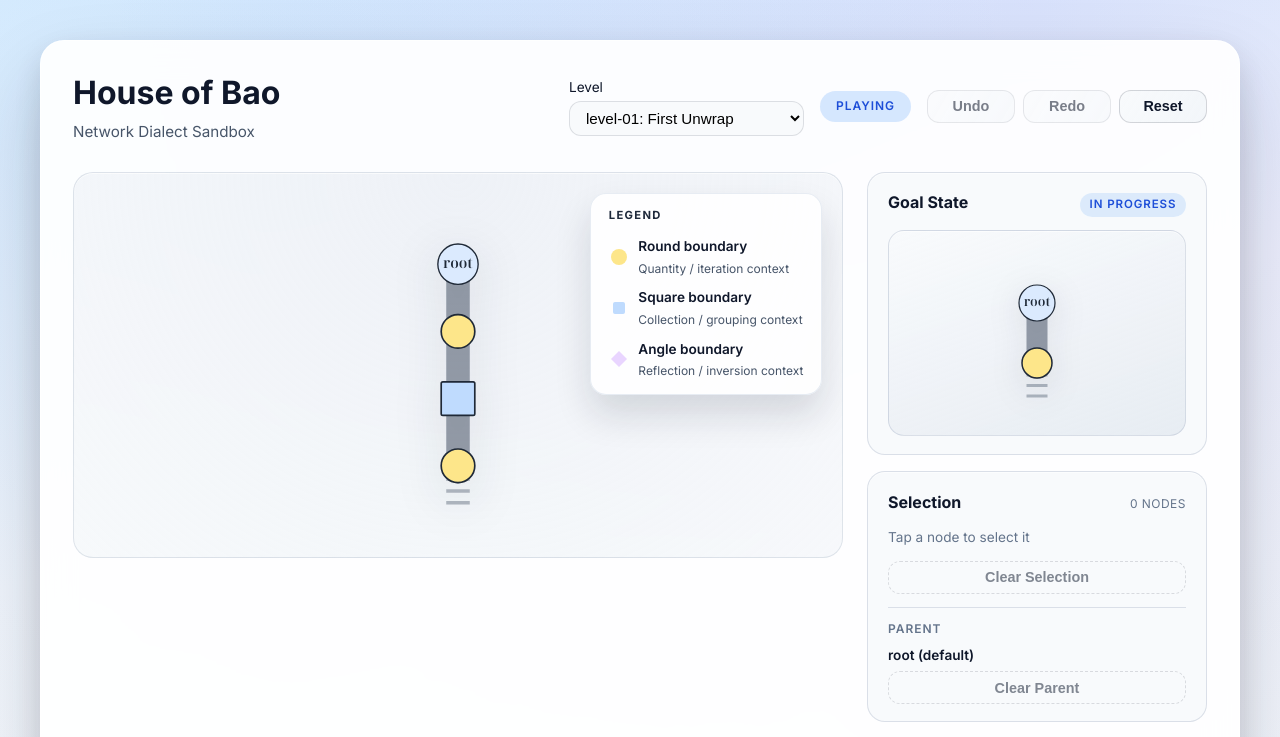
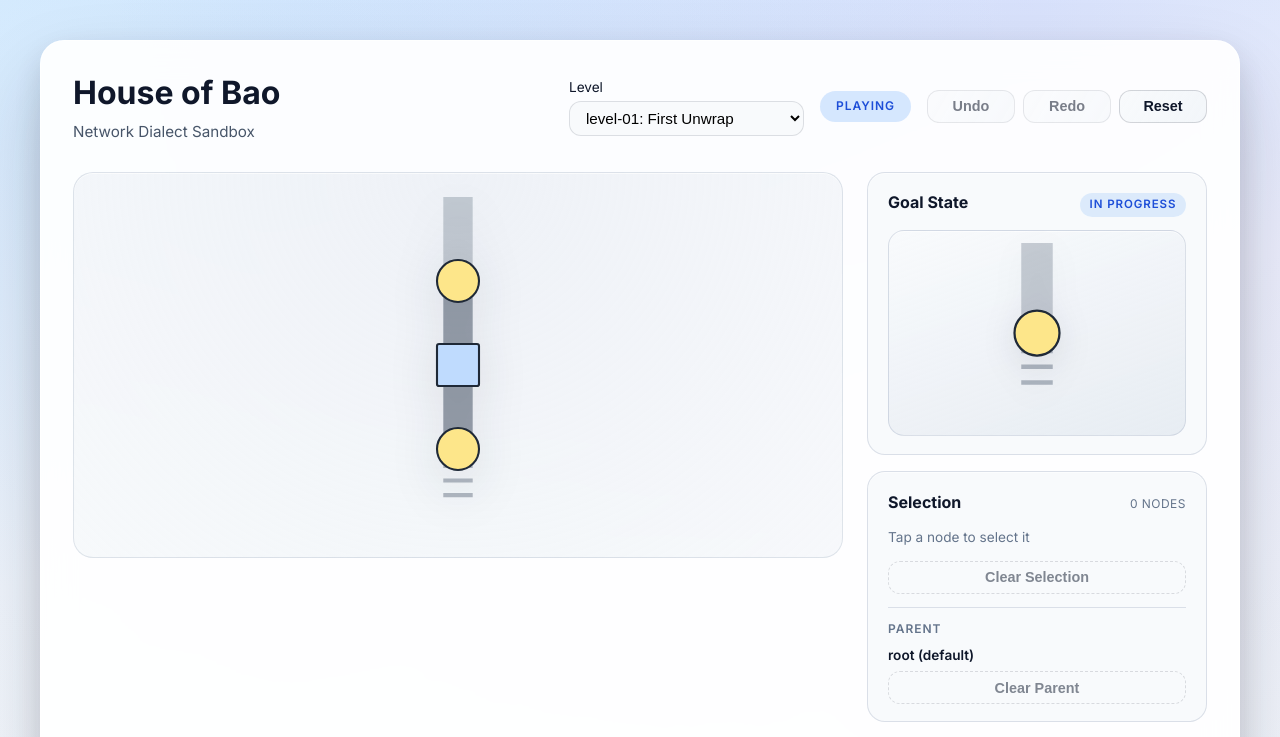
Before and after one commit to weavermarquez/house-of-bao, a React (Vite) app in the folder house-of-bao/: page / in a window 1280 px wide. Shown: the top 737 px of the page. Built offline with nearby package versions, Linux system fonts and the light colour scheme.

Commit message:
codex feat: Anchor top-level nodes to top

```diff
--- a/house-of-bao/src/dialects/network/NetworkView.tsx
+++ b/house-of-bao/src/dialects/network/NetworkView.tsx
@@ -16,33 +16,7 @@ const EDGE_STROKE = "#475569";
 const EDGE_WIDTH = 1.4;
 const EDGE_OPACITY = 0.55;
 const EDGE_STROKE_PARENT = "#38bdf8";
-
-const greekMap: Record<string, string> = {
-  alpha: "α",
-  beta: "β",
-  gamma: "γ",
-  delta: "δ",
-  epsilon: "ε",
-  zeta: "ζ",
-  eta: "η",
-  theta: "θ",
-  iota: "ι",
-  kappa: "κ",
-  lambda: "λ",
-  mu: "μ",
-  nu: "ν",
-  xi: "ξ",
-  omicron: "ο",
-  pi: "π",
-  rho: "ρ",
-  sigma: "σ",
-  tau: "τ",
-  upsilon: "υ",
-  phi: "φ",
-  chi: "χ",
-  psi: "ψ",
-  omega: "ω",
-};
+const ROOT_RADIUS = 1.2;
 
 const getNodeFill = (node: NetworkNode): string => {
   switch (node.type) {
@@ -67,15 +41,7 @@ const formatNodeLabel = (node: NetworkNode): string | undefined => {
   if (!node.label) {
     return undefined;
   }
-  const raw = node.label.trim();
-  if (node.type === "atom") {
-    const lower = raw.toLowerCase();
-    if (lower in greekMap) {
-      return greekMap[lower];
-    }
-    return raw.charAt(0).toUpperCase() + raw.slice(1);
-  }
-  return undefined;
+  return node.label.trim();
 };
 
 const expandBounds = (graph: NetworkGraph, padding = 4) => {
@@ -145,7 +111,21 @@ export function NetworkView({
   className,
 }: NetworkViewProps) {
   const graph = useMemo(() => buildNetworkGraph(forms as Form[]), [forms]);
-  const bounds = useMemo(() => expandBounds(graph), [graph]);
+  const bounds = useMemo(() => {
+    const base = expandBounds(graph);
+    const rootNode = graph.nodes.find((node) => node.id === ROOT_NODE_ID);
+    if (!rootNode) {
+      return base;
+    }
+    const minY = rootNode.y;
+    const height = Math.max(base.maxY - minY, ROOT_RADIUS * 2);
+    return {
+      ...base,
+      minY,
+      maxY: minY + height,
+      height,
+    };
+  }, [graph]);
   const nodeMap = useMemo(
     () => new Map(graph.nodes.map((node) => [node.id, node] as const)),
     [graph],
@@ -188,21 +168,33 @@ export function NetworkView({
           const from = nodeMap.get(edge.from);
           const to = nodeMap.get(edge.to);
           if (!from || !to) return null;
-          const { x1, y1, x2, y2 } = extendSegment(from, to, 0.35);
+          const effectiveFrom =
+            edge.from === ROOT_NODE_ID
+              ? { ...from, y: bounds.minY }
+              : from;
+          const { x1, y1, x2, y2 } = extendSegment(effectiveFrom, to, 0.35);
           const isParentEdge =
             parentSelection !== null && edge.from === parentSelection;
+          const isRootEdge = edge.from === ROOT_NODE_ID;
+          const opacity = isRootEdge ? EDGE_OPACITY * 0.5 : EDGE_OPACITY;
           return (
-            <g key={edge.id} style={{ cursor: "pointer" }}>
+            <g
+              key={edge.id}
+              style={{ cursor: isRootEdge ? "default" : "pointer" }}
+            >
               <line
                 x1={x1}
                 y1={y1}
                 x2={x2}
                 y2={y2}
-                stroke={isParentEdge ? EDGE_STROKE_PARENT : EDGE_STROKE}
+                stroke={
+                  isParentEdge && !isRootEdge ? EDGE_STROKE_PARENT : EDGE_STROKE
+                }
                 strokeWidth={EDGE_WIDTH}
                 strokeLinecap="round"
-                strokeOpacity={EDGE_OPACITY}
+                strokeOpacity={opacity}
               />
+              {isRootEdge ? null : (
                 <line
                   x1={x1}
                   y1={y1}
@@ -213,10 +205,12 @@ export function NetworkView({
                   strokeLinecap="round"
                   onClick={(event) => {
                     event.stopPropagation();
-                  const parentId = edge.from === ROOT_NODE_ID ? null : edge.from;
+                    const parentId =
+                      edge.from === ROOT_NODE_ID ? null : edge.from;
                     onSelectParent?.(parentId);
                   }}
                 />
+              )}
             </g>
           );
         })}
@@ -280,29 +274,7 @@ export function NetworkView({
 
           switch (node.type) {
             case "root":
-              return (
-                <g key={node.id} onClick={handleClick} style={{ cursor: "pointer" }}>
-                  <circle
-                    cx={node.x}
-                    cy={node.y}
-                    r={1.2}
-                    stroke={stroke}
-                    strokeWidth={strokeWidth}
-                    fill={fill}
-                  />
-                  <text
-                    x={node.x}
-                    y={node.y}
-                    textAnchor="middle"
-                    dominantBaseline="middle"
-                    fontSize={0.85}
-                    fill={NODE_STROKE}
-                    fontFamily='"Noto Serif Display", serif'
-                  >
-                    root
-                  </text>
-                </g>
-              );
+              return null;
             case "round":
               return (
                 <circle
```
Also changed, not shown: house-of-bao/src/App.tsx (+13 -6 lines). Lines whose indentation alone changed are shown as unchanged.
